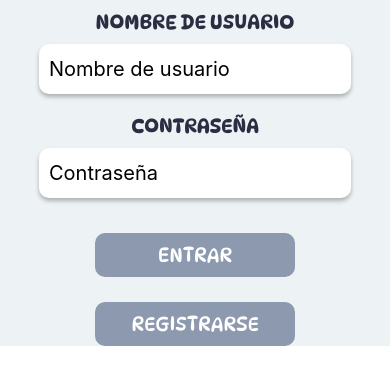
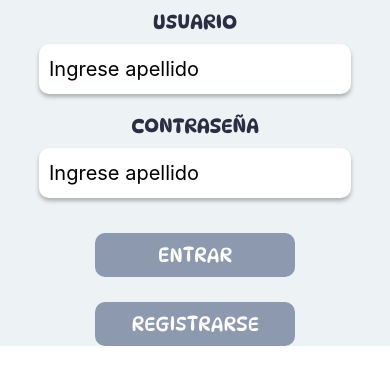
Before and after one commit to luismera86/reac-native, a React Native app: screen / in a window 390 px wide. Shown: the top 384 px of the page. Built offline with nearby package versions, Linux system fonts and the light colour scheme.

Commit message:
Lógica del App.tsx completada, agregado useSignIn, creado componente LabelInputForm

```diff
--- a/src/App.tsx
+++ b/src/App.tsx
@@ -1,26 +1,33 @@
-import { Login, Sections } from './screens'
+import { Login, Sections, SignIn } from './screens'
 import { StyleSheet, View } from 'react-native'
 
-import { useEffect } from 'react'
 import { useFonts } from 'expo-font'
-import useLogin from './hooks/useLogin'
+import useLogIn from './hooks/useLogIn'
+import useSignIn from './hooks/useSignIn'
 
 export default function App() {
-
 	const [loaded] = useFonts({
 		'Dyna-Regular': require('../assets/fonts/DynaPuff-Regular.ttf'),
 		'Dyna-Medium': require('../assets/fonts/DynaPuff-Medium.ttf'),
 		'Dyna-Bold': require('../assets/fonts/DynaPuff-Bold.ttf'),
 	})
 
-  const { userName, userAccess, setUserAccess, setUserName, setUserPass, userPass } = useLogin()
+	const { userName, userAccess, setUserAccess, setUserName, setUserPass, userPass } = useLogIn()
 
-  useEffect(() => {
-    console.log(userAccess)
-  }, [userAccess])
+	const {
+		userFirstName,
+		userLastName,
+		userMail,
+		setUserFirstName,
+		setUserLastName,
+		setUserMail,
+		userPassword,
+		setUserPassword,
+		setUserSignIn,
+		userSignIn,
+	} = useSignIn()
 
-
-if(!loaded) {
+	if (!loaded) {
 		return
 	}
 
@@ -28,11 +35,27 @@ if(!loaded) {
 		<View style={styles.container}>
 
       {
-        userAccess ?
-        <Sections userName={userName} setUserAccess={setUserAccess} userAccess={userAccess} /> :
-
-
-        <Login/>
+        userAccess ? <Sections userName={userName} setUserAccess={setUserAccess} userAccess={userAccess} /> :
+        userSignIn ? <SignIn
+        userName={userName}
+        userFirstName={userFirstName}
+        userLastName={userLastName}
+        userMail={userMail}
+        userPassword={userPassword}
+        setUserName={setUserName}
+        setUserFirstName={setUserFirstName}
+        setUserLastName={setUserLastName}
+        setUserMail={setUserMail}
+        setUserPassword={setUserPassword}
+      /> :
+      <Login
+					setUserName={setUserName}
+					setUserPass={setUserPass}
+					setUserAccess={setUserAccess}
+					userName={userName}
+					userPass={userPass}
+					setUserSignIn={setUserSignIn}
+				/>
 
       }
 
--- /dev/null
+++ b/src/components/LabelInputForm/index.tsx
@@ -0,0 +1,29 @@
+import { Text, TextInput, View } from 'react-native'
+
+import React from 'react'
+import { styles } from './styles'
+
+type Props = {
+	title: string
+	value: string
+	onChangeText: (text: string) => void
+	placeholder?: string
+	secureTextEntry?: boolean
+}
+
+const LabelInputForm = ({ title, value, onChangeText, placeholder, secureTextEntry }: Props) => {
+	return (
+		<View style={styles.container}>
+			<Text style={styles.textLabel}>{title}</Text>
+			<TextInput
+				style={styles.input}
+				placeholder={placeholder}
+				value={value}
+				onChangeText={onChangeText}
+				secureTextEntry={secureTextEntry}
+			/>
+		</View>
+	)
+}
+
+export default LabelInputForm
--- /dev/null
+++ b/src/components/LabelInputForm/styles.ts
@@ -0,0 +1,34 @@
+import { StyleSheet } from 'react-native'
+import colors from '../../constants/colors'
+
+export const styles = StyleSheet.create({
+	container: {
+		justifyContent: 'center',
+		width: '100%',
+		alignItems: 'center',
+	},
+	textLabel: {
+		marginTop: 10,
+		fontSize: 20,
+		fontFamily: 'Dyna-Medium',
+		color: colors.primary,
+	},
+	input: {
+		width: '80%',
+		backgroundColor: '#fff',
+		marginVertical: 10,
+		fontSize: 20,
+		height: 50,
+		padding: 10,
+		borderRadius: 10,
+		shadowColor: '#000',
+		shadowOffset: {
+			width: 0,
+			height: 3,
+		},
+		shadowOpacity: 0.27,
+		shadowRadius: 4.65,
+
+		elevation: 4,
+	},
+})
--- a/src/components/index.ts
+++ b/src/components/index.ts
@@ -0,0 +1,2 @@
+
+export { default as LabelInputForm } from './LabelInputForm'
--- /dev/null
+++ b/src/hooks/useLogIn.tsx
@@ -0,0 +1,20 @@
+import React, { useState } from 'react'
+
+type Props = {}
+
+const useLogIn = () => {
+	const [userName, setUserName] = useState<string>('')
+	const [userPass, setUserPass] = useState<string>('')
+	const [userAccess, setUserAccess] = useState<boolean>(false)
+
+	return {
+		userName,
+		setUserName,
+		userPass,
+		setUserPass,
+		userAccess,
+		setUserAccess,
+	}
+}
+
+export default useLogIn
--- a/src/hooks/useLogin.tsx
+++ /dev/null
@@ -1,23 +0,0 @@
-import React, { useState } from 'react'
-
-type Props = {}
-
-const useLogin = () => {
-
-    const [userName, setUserName] = useState<string>('')
-	const [userPass, setUserPass] = useState<string>('')
-	const [userAccess, setUserAccess] = useState<boolean>(false)
-
-  return (
-    {
-        userName,
-        setUserName,
-        userPass,
-        setUserPass,
-        userAccess,
-        setUserAccess
-    }
-  )
-}
-
-export default useLogin
--- /dev/null
+++ b/src/hooks/useSignIn.tsx
@@ -0,0 +1,32 @@
+import React from 'react'
+import { useState } from 'react';
+
+type Props = {}
+
+const useSignIn= () => {
+  const [userName, setUserName] = useState<string>('')
+  const [userFirstName, setUserFirstName] = useState<string>('')
+  const [userLastName, setUserLastName] = useState<string>('')
+  const [userMail, setUserMail] = useState<string>('')
+  const [userPassword, setUserPassword] = useState<string>('')
+  const [userSignIn, setUserSignIn] = useState<boolean>(false)
+
+
+  return (
+    {userName,
+    setUserName,
+    userFirstName,
+    setUserFirstName,
+    userLastName,
+    setUserLastName,
+    userMail,
+    setUserMail,
+    userPassword,
+    setUserPassword,
+    userSignIn,
+    setUserSignIn
+  }
+  )
+}
+
+export default useSignIn
--- a/src/screens/Login/index.tsx
+++ b/src/screens/Login/index.tsx
@@ -1,69 +1,52 @@
 import { Text, TextInput, TouchableOpacity, View } from 'react-native'
 
+import { LabelInputForm } from '../../components'
 import React from 'react'
 import { style } from './styles'
-import useLogin from '../../hooks/useLogin'
+import useLogin from '../../hooks/useLogIn'
 
 interface Props {
 	setUserPass: (text: string) => void
 	setUserName: (text: string) => void
 	setUserAccess: (status: boolean) => void
+	setUserSignIn: (status: boolean) => void
 	userName: string
 	userPass: string
 }
 
-const Login = ({setUserPass, setUserName, setUserAccess, userName, userPass } : Props) => {
+const Login = ({ setUserPass, setUserName, setUserAccess, userName, userPass, setUserSignIn }: Props) => {
+	const onHandledUserName = (text: string) => setUserName(text)
 
+	const onHandledUserPass = (text: string) => setUserPass(text)
 
+	const onHandledUserAccess = () => setUserAccess(true)
 
-
-
-    const onHandledUserName = (text: string) => {
-        setUserName(text)
-     }
-
-    const onHandledUserPass = (text: string) => {
-      setUserPass(text)
-    }
-
-    const onHandledUserAccess = () => {
-
-        setUserAccess(true)
-
-     }
-
-    const onHandleUserRegister = () => {
-
-    }
-
-
+	const onHandleUserRegister = () => setUserSignIn(true)
 
 	return (
 		<View style={style.container}>
-      <Text style={style.textLabel}>NOMBRE DE USUARIO</Text>
-      <TextInput
-      style={style.input}
-      placeholder='Nombre de usuario'
+			<LabelInputForm
+				title='USUARIO'
 				value={userName}
 				onChangeText={onHandledUserName}
+				placeholder='Ingrese apellido'
+				secureTextEntry={false}
+			/>
 
-      />
-      <Text style={style.textLabel}>CONTRASEÑA</Text>
-      <TextInput
-      style={style.input}
-      placeholder='Contraseña'
-      secureTextEntry={true}
+			<LabelInputForm
+				title='CONTRASEÑA'
 				value={userPass}
 				onChangeText={onHandledUserPass}
+				placeholder='Ingrese apellido'
+				secureTextEntry={true}
+			/>
 
-      />
 			<TouchableOpacity style={style.enterButton} onPress={onHandledUserAccess}>
 				<Text style={style.textButton}>ENTRAR</Text>
 			</TouchableOpacity>
 			<TouchableOpacity style={style.enterButton} onPress={onHandleUserRegister}>
 				<Text style={style.textButton}>REGISTRARSE</Text>
 			</TouchableOpacity>
-
 		</View>
 	)
 }
--- /dev/null
+++ b/src/screens/SignIn/index.tsx
@@ -0,0 +1,70 @@
+import { Text, TextInput, View } from 'react-native'
+
+import { LabelInputForm } from '../../components'
+import React from 'react'
+import { styles } from './styles'
+
+type Props = {
+	userName: string
+	setUserName: (text: string) => void
+	userFirstName: string
+	setUserFirstName: (text: string) => void
+	userLastName: string
+	setUserLastName: (text: string) => void
+	userMail: string
+	setUserMail: (text: string) => void
+	userPassword: string
+	setUserPassword: (text: string) => void
+}
+
+const SignIn = ({
+	userName,
+	setUserName,
+	userFirstName,
+	setUserFirstName,
+	userLastName,
+	setUserLastName,
+	userMail,
+	setUserMail,
+	userPassword,
+	setUserPassword,
+}: Props) => {
+	const onChangeUserName = (text: string) => setUserName(text)
+	const onChangeUserFirsName = (text: string) => setUserFirstName(text)
+	const onChangeUserLastName = (text: string) => setUserLastName(text)
+	const onChangeUserMail = (text: string) => setUserMail(text)
+	const onChangeUserPassword = (text: string) => setUserPassword(text)
+	return (
+		<View style={styles.container}>
+			<Text>REGISTRO DE USUARIO</Text>
+			<LabelInputForm
+				title='USUARIO'
+				value={userName}
+				placeholder='Ingrese su nombre de usuario'
+				onChangeText={onChangeUserName}
+			/>
+			<LabelInputForm
+				title='NOMBRE'
+				value={userFirstName}
+				placeholder='Ingrese su nombre'
+				onChangeText={onChangeUserFirsName}
+			/>
+			<LabelInputForm
+				title='APELLIDO'
+				value={userLastName}
+				placeholder='Ingrese su apellido'
+				onChangeText={onChangeUserLastName}
+			/>
+			<LabelInputForm title='E-MAIL' value={userMail} placeholder='Ingrese su mail' onChangeText={onChangeUserMail} />
+			<LabelInputForm
+				title='CONTRASEÑA'
+				value={userPassword}
+				placeholder='Ingrese su contraseña'
+				onChangeText={onChangeUserPassword}
+				secureTextEntry={true}
+			/>
+		</View>
+	)
+}
+
+export default SignIn
--- a/src/screens/index.ts
+++ b/src/screens/index.ts
@@ -1,3 +1,4 @@
 
 export { default as Login } from './Login'
 export { default as Sections } from './Sections'
+export { default as SignIn } from './SignIn'
```
Also changed, not shown: src/screens/Register/index.tsx (deleted, +0 -18 lines), src/screens/SignIn/styles.ts (renamed from src/screens/Register/styles.ts). Lines whose indentation alone changed are shown as unchanged.
